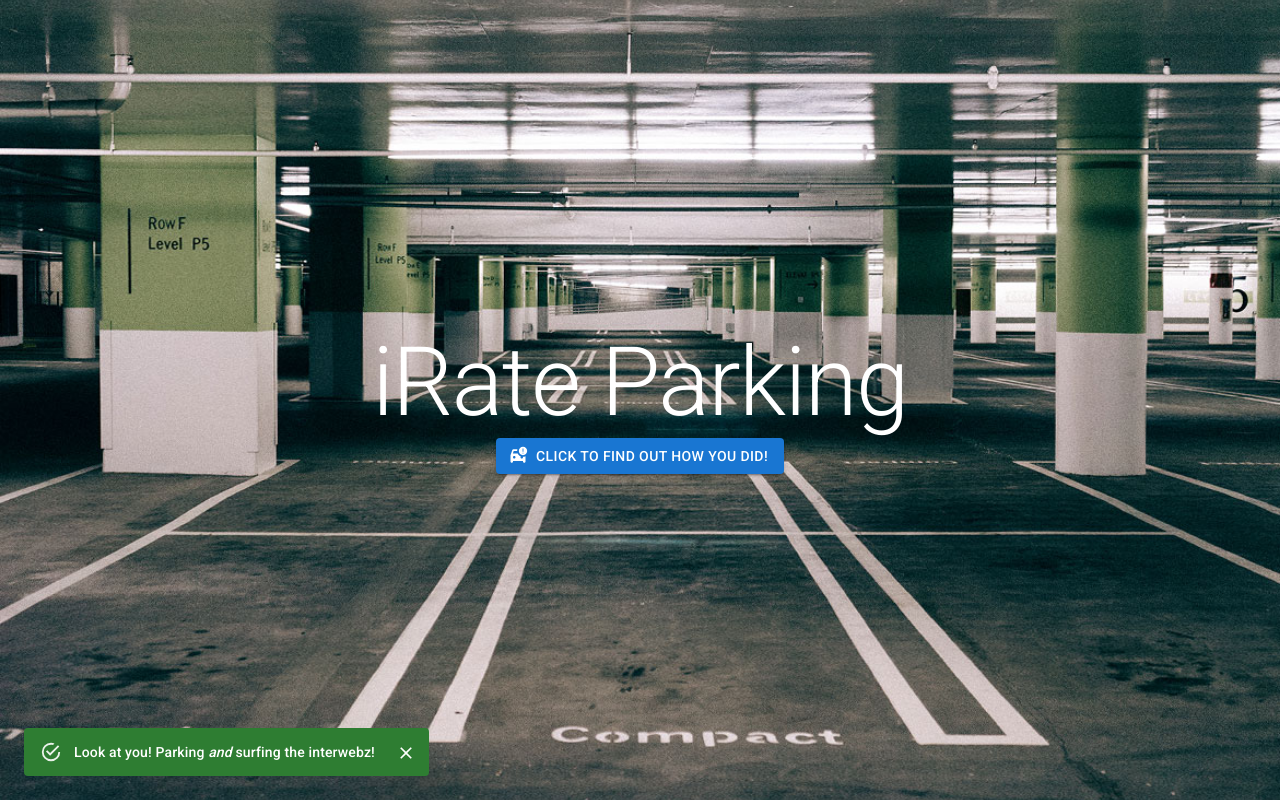
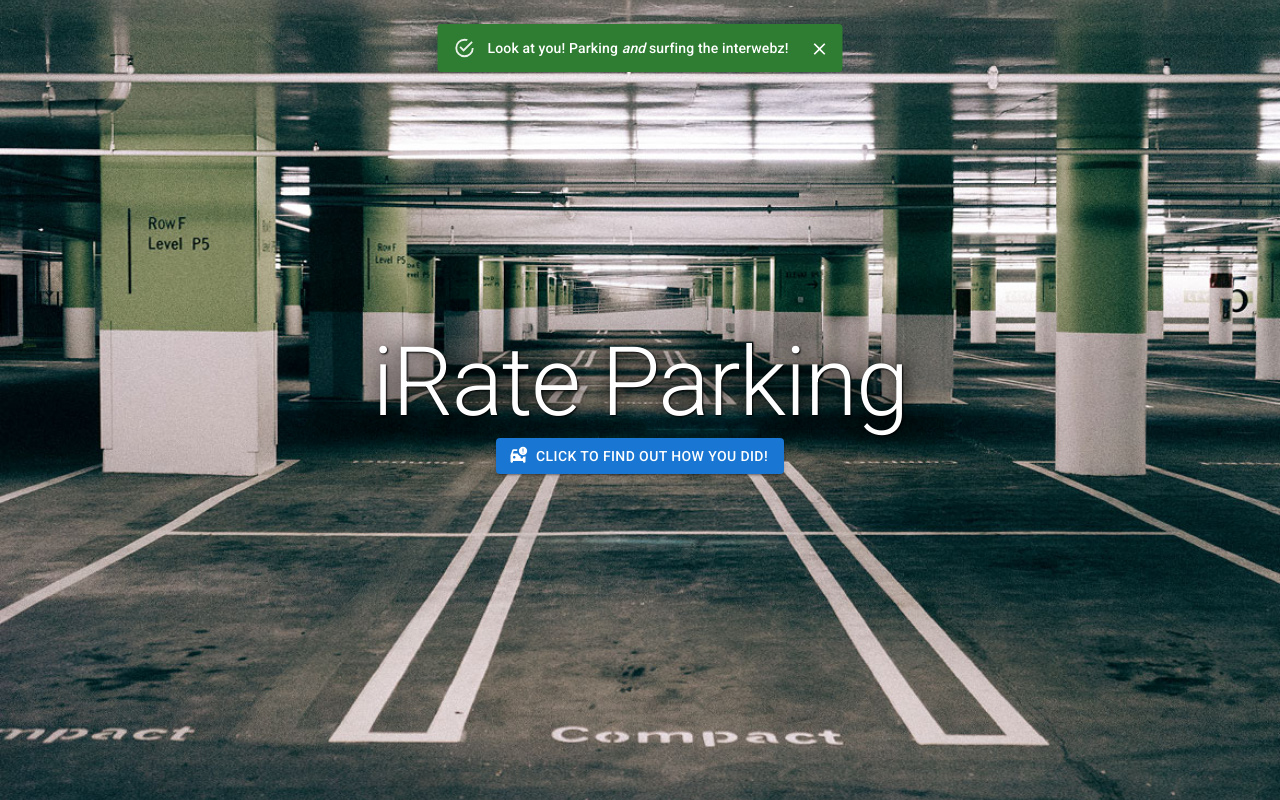
Before and after one commit to jonathanbridges/parque, a React (Vite) app: page / in a window 1280 px wide. Built offline with nearby package versions, Linux system fonts and the light colour scheme.

Commit message:
Implement Erica design changes

```diff
--- a/src/App.tsx
+++ b/src/App.tsx
@@ -24,7 +24,14 @@ export default function App() {
 			<BackgroundBox>
 				<Grid spacing={1}>
 					<Grid>
-						<Typography variant="h1">iRate Parking</Typography>
+						<Typography
+							variant="h1"
+							sx={{
+								textShadow: "1px 1px 2px black, 0 0 1em black, 0 0 0.2em black"
+							}}
+						>
+							iRate Parking
+						</Typography>
 					</Grid>
 					<Snarkbutton toggleDrawer={toggleDrawer} />
 				</Grid>
--- a/src/Components/SnarkAlert/SnarkAlert.tsx
+++ b/src/Components/SnarkAlert/SnarkAlert.tsx
@@ -23,7 +23,12 @@ export default function SnarkAlert({ rating }: Props) {
 			<AlertTitle sx={{ fontSize: "3rem", marginBottom: "0px" }}>
 				{title}
 			</AlertTitle>
-			<Typography component={"span"}>{description}</Typography>
+			<Typography
+				component={"span"}
+				sx={{ fontSize: "1.25rem", fontWeight: "medium" }}
+			>
+				{description}
+			</Typography>
 		</Alert>
 	);
 }
--- a/src/Components/Snarkbar/Snarkbar.tsx
+++ b/src/Components/Snarkbar/Snarkbar.tsx
@@ -20,7 +20,7 @@ export default function Snarkbar() {
 	useEffect(() => {
 		timeoutRef.current = setTimeout(() => {
 			setOpen(true);
-		}, 3000);
+		}, 2500);
 
 		return () => {
 			handleClose();
@@ -28,7 +28,12 @@ export default function Snarkbar() {
 	}, []);
 
 	return (
-		<Snackbar open={open} onClose={handleClose} autoHideDuration={8000}>
+		<Snackbar
+			open={open}
+			onClose={handleClose}
+			autoHideDuration={4000}
+			anchorOrigin={{ vertical: "top", horizontal: "center" }}
+		>
 			<Alert
 				onClose={handleClose}
 				severity="success"
--- a/src/Components/Snarkbutton/Snarkbutton.tsx
+++ b/src/Components/Snarkbutton/Snarkbutton.tsx
@@ -25,7 +25,7 @@ export default function Snarkbutton({ toggleDrawer }: Props) {
 	useEffect(() => {
 		timeoutRef.current = setTimeout(() => {
 			setChecked(true);
-		}, 5000);
+		}, 1000);
 
 		return () => {
 			handleClose();
@@ -33,7 +33,7 @@ export default function Snarkbutton({ toggleDrawer }: Props) {
 	}, []);
 
 	return (
-		<Slide direction="left" in={checked}>
+		<Slide direction="left" in={checked} timeout={{ enter: 750, exit: 500 }}>
 			<Grid>
 				<Button
 					variant="contained"
--- a/src/utils/Utils.tsx
+++ b/src/utils/Utils.tsx
@@ -27,32 +27,32 @@ export const revealMap: Record<Rating, RatingDetails> = {
 		title: "A",
 		severity: "success",
 		description: "Wow. You park like a fucking champ!",
-		icon: <CelebrationIcon sx={{ fontSize: "3rem" }} />
+		icon: <CelebrationIcon sx={{ fontSize: "9rem" }} />
 	},
 	[Rating.B]: {
 		title: "B",
 		severity: "success",
 		description:
 			"Good stuff. There's room for improvement, but you got the job done.",
-		icon: <NoCrashIcon sx={{ fontSize: "3rem" }} />
+		icon: <NoCrashIcon sx={{ fontSize: "9rem" }} />
 	},
 	[Rating.C]: {
 		title: "C",
 		severity: "info",
 		description: "Well. I think we both know this could've been better!",
-		icon: <PsychologyAltIcon sx={{ fontSize: "3rem" }} />
+		icon: <PsychologyAltIcon sx={{ fontSize: "9rem" }} />
 	},
 	[Rating.D]: {
 		title: "D",
 		severity: "warning",
 		description:
 			"Yikes! Could it have been worse? Yes. But the bad outweighs the good here.",
-		icon: <ThumbDownOffAltIcon sx={{ fontSize: "3rem" }} />
+		icon: <ThumbDownOffAltIcon sx={{ fontSize: "9rem" }} />
 	},
 	[Rating.F]: {
 		title: "F",
 		severity: "error",
-		description: "Jesus. Are you an idiot, or just trying to piss people off?",
-		icon: <MoodBadIcon sx={{ fontSize: "3rem" }} />
+		description: "Jesus. Are you an idiot? Or just trying to piss people off?",
+		icon: <MoodBadIcon sx={{ fontSize: "9rem" }} />
 	}
 };
```
